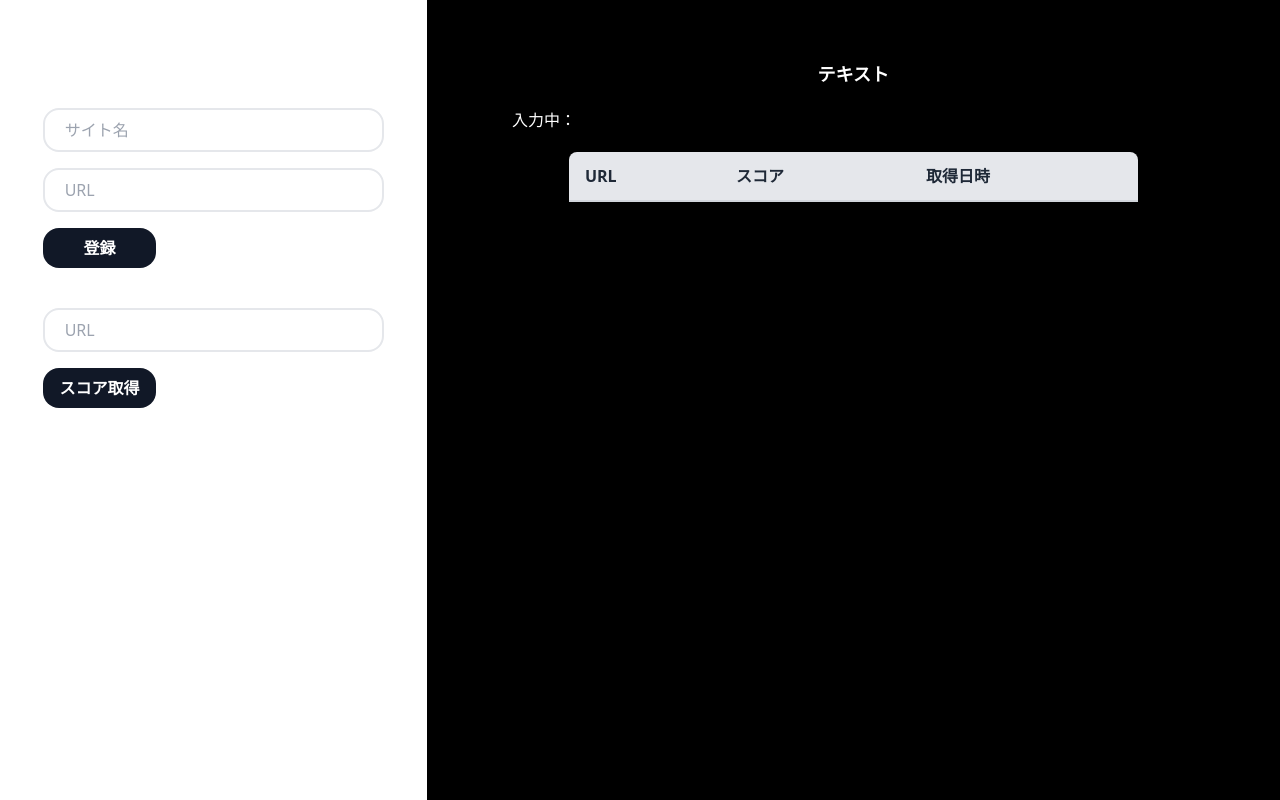
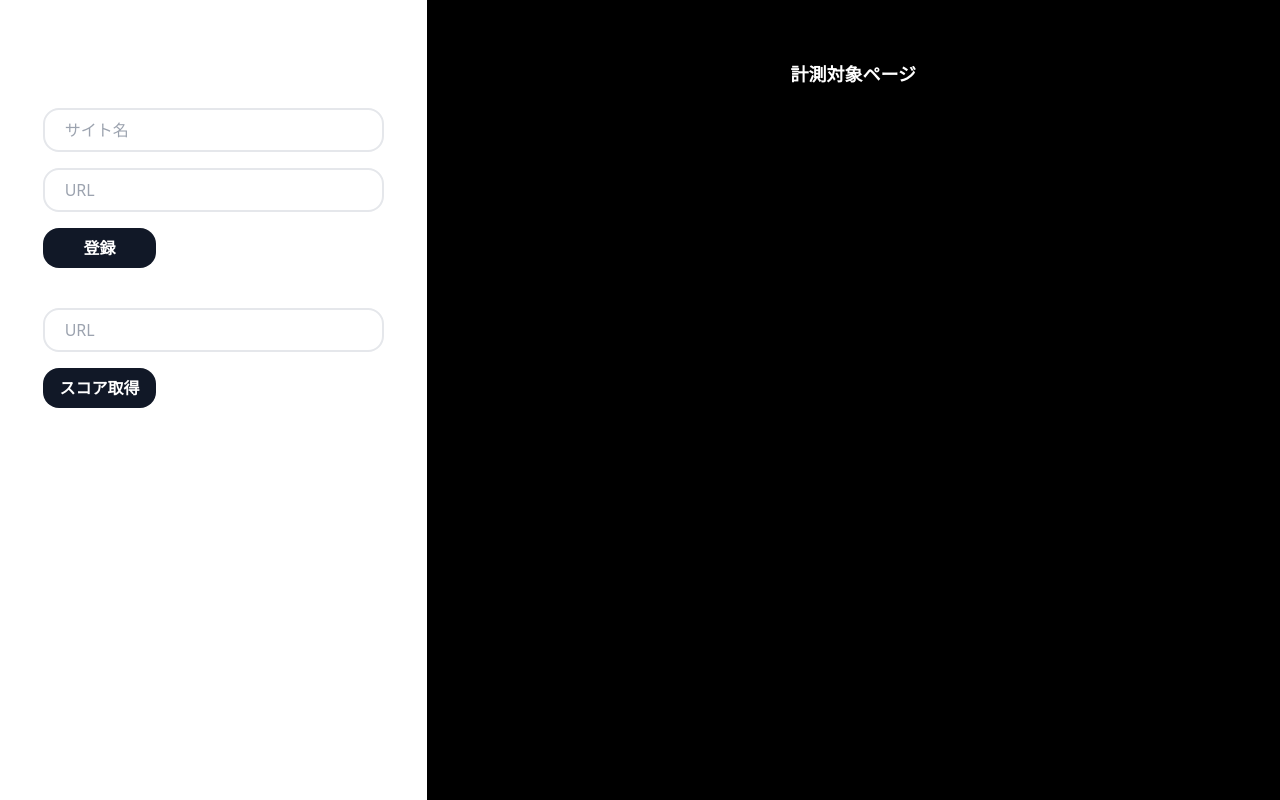
Before and after one commit to ppppppsmash/my-project, a Next.js app: page / in a window 1280 px wide. Built offline with nearby package versions, Linux system fonts and the light colour scheme.

Commit message:
add:ページ名を追加

```diff
--- a/app/api/pagespeedInsights/route.ts
+++ b/app/api/pagespeedInsights/route.ts
@@ -9,7 +9,7 @@ export async function GET(request: Request, response: Response) {
   // request.url = http://localhost:3000/api/pagespeedInsights
   const url = searchParams.get('url')
   console.log(request.url)
-  const res = await fetch(`https://www.googleapis.com/pagespeedonline/v5/runPagespeed?url=${url}`, {
+  const res = await fetch(`https://www.googleapis.com/pagespeedonline/v5/runPagespeed?url=${url}&key=${API_KEY}&strategy=mobile`, {
     headers: {
       'Content-Type': 'application/json',
     },
--- a/app/page.tsx
+++ b/app/page.tsx
@@ -5,6 +5,7 @@ import { SetStateAction, useState } from 'react'
 
 export default function Home() {
   interface pageList {
+    name: string,
     url: string,
     score: number,
     date: string
@@ -13,9 +14,7 @@ export default function Home() {
   const [pageList, setPageList] = useState<pageList[]>([])
 
   const [url, setUrl] = useState('')
-  const [score, setScore] = useState(0)
-  const urlArray: {url: string, score: number, date: string}[] = [];
-  const [scoreList, setScoreList] = useState()
+  const [name, setName] = useState('')
 
   const getScore = async () => {
     const res = await fetch(`http://localhost:3000/api/pagespeedInsights?url=${url}`, {
@@ -24,9 +23,13 @@ export default function Home() {
     if(res.ok) {
       const data =await res.json()
       const score = data.score
-      setPageList((pageList) => [...pageList, {score, url, date: new Date().toLocaleString()}])
+      setPageList((pageList) => [...pageList, {name, score, url, date: new Date().toLocaleString()}])
     }
 
+  }
+
+  const handleNameChange = (event: { target: { value: SetStateAction<string> } }) => {
+    setName(event.target.value);
   }
 
   const handleUrlChange = (event: { target: { value: SetStateAction<string> } }) => {
@@ -42,12 +45,12 @@ export default function Home() {
         <p className='text-lg text-center font-bold m-5'>追加で計測をしたいサイトを登録してください</p>
         <form className='bg-white w-[80%] mx-auto'>
           <div className='border-2 py-2 px-3 rounded-2xl mb-4'>
-            <input className='pl-2 outline-none border-none' type='text' name='' placeholder='サイト名' />
+            <input className='pl-2 outline-none border-none' type='text' name='' placeholder='サイト名' value={name} onChange={handleNameChange} />
           </div>
           <div className='border-2 py-2 px-3 rounded-2xl mb-4'>
-            <input className='pl-2 outline-none border-none' type='text' name='' placeholder='URL' />
+            <input className='pl-2 outline-none border-none' type='text' name='' placeholder='URL' value={url} onChange={handleUrlChange} />
           </div>
-          <button type='submit' className='block w-1/3 bg-gray-900 mt-4 py-2 rounded-2xl text-white font-semibold mb-2'>登録</button>
+          <button type='button' className='block w-1/3 bg-gray-900 mt-4 py-2 rounded-2xl text-white font-semibold mb-2' onClick={getScore}>登録</button>
         </form>
 
         <form className='bg-white w-[80%] mx-auto mt-10'>
@@ -62,8 +65,10 @@ export default function Home() {
 
       <div className='md:w-2/3 justify-center py-10 items-center'>
         <div className='w-[80%] mx-auto'>
-          <p className='text-lg text-center font-bold m-5'>テキスト</p>
-          <p>入力中：{url}</p>
+          <p className='text-lg text-center font-bold m-5'>計測対象ページ</p>
+          {pageList.map((page, index) => (
+          <div key={index}>
+            <h2 className='text-2xl font-bold mx-auto w-5/6'>{page.name}</h2>
             <table className='rounded-t-lg m-5 w-5/6 mx-auto bg-gray-200 text-gray-800'>
               <thead>
                 <tr className='text-left border-b-2 border-gray-300'>
@@ -73,15 +78,15 @@ export default function Home() {
                 </tr>
               </thead>
               <tbody>
-              {pageList.map((page) => (
               <tr className='bg-gray-100 border-b border-gray-200'>
                   <td className='px-4 py-3'>{page.url}</td>
                   <td className='px-4 py-3'>{page.score}</td>
                   <td className='px-4 py-3'>{page.date}</td>
                 </tr>
-              ))}
               </tbody>
             </table>
+          </div>
+          ))}
         </div>
       </div>
     </div>
```
Lines whose indentation alone changed are shown as unchanged.
